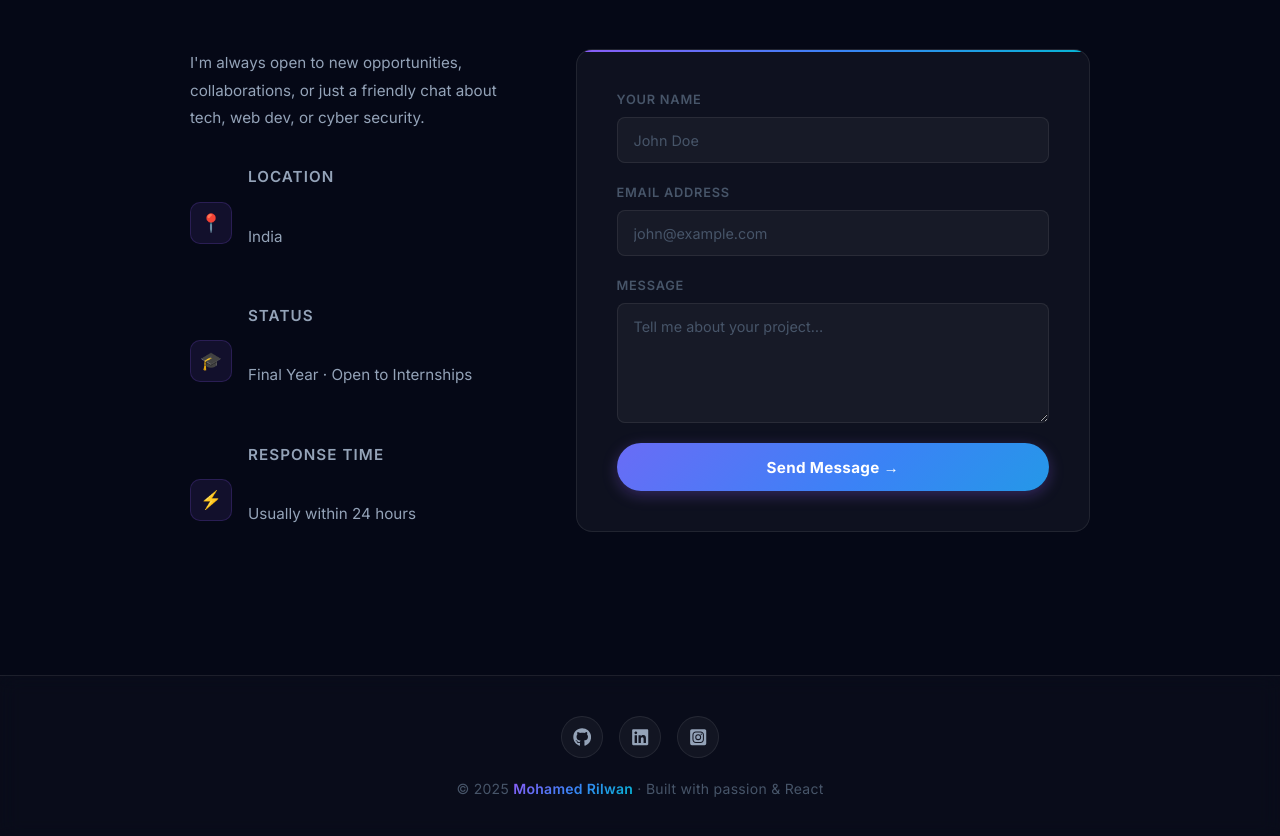
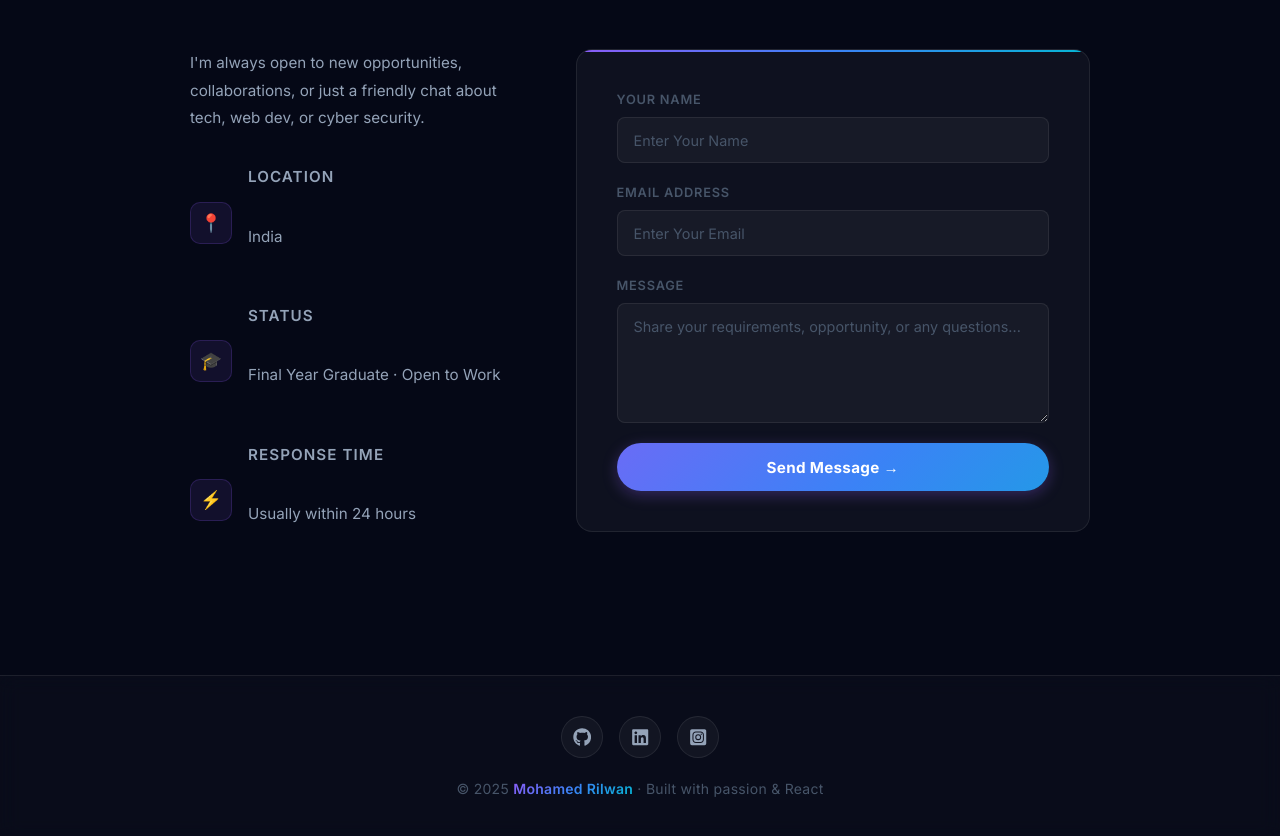
Before and after one commit to Fireff5/port, a React (Create React App) app: page / in a window 1280 px wide. Shown: the part 4785-5621 px from the top of the page. Built offline with nearby package versions, Linux system fonts and the light colour scheme.

Commit message:
contact and resume change

```diff
--- a/src/components/Contact.js
+++ b/src/components/Contact.js
@@ -61,7 +61,7 @@ const Contact = () => {
               <span className="contact-detail-icon">🎓</span>
               <div className="contact-detail-text">
                 <p className="contact-detail-label">Status</p>
-                <p className="contact-detail-value">Final Year · Open to Internships</p>
+                <p className="contact-detail-value">Final Year Graduate · Open to Work</p>
               </div>
             </div>
 
@@ -79,17 +79,17 @@ const Contact = () => {
             <form className="contact-form" onSubmit={onSubmit}>
               <div className="form-group">
                 <label className="form-label">Your Name</label>
-                <input className="form-input" type="text" name="name" placeholder="John Doe" required />
+                <input className="form-input" type="text" name="name" placeholder="Enter Your Name" required />
               </div>
 
               <div className="form-group">
                 <label className="form-label">Email Address</label>
-                <input className="form-input" type="email" name="email" placeholder="john@example.com" required />
+                <input className="form-input" type="email" name="email" placeholder="Enter Your Email" required />
               </div>
 
               <div className="form-group">
                 <label className="form-label">Message</label>
-                <textarea className="form-textarea" name="message" placeholder="Tell me about your project…" required />
+                <textarea className="form-textarea" name="message" placeholder="Share your requirements, opportunity, or any questions..." required />
               </div>
 
               <button type="submit" className="form-submit">
```
Also changed, not shown: public/Resume.png (deleted), 1 other file (tests, documents, lock files or other folders).
